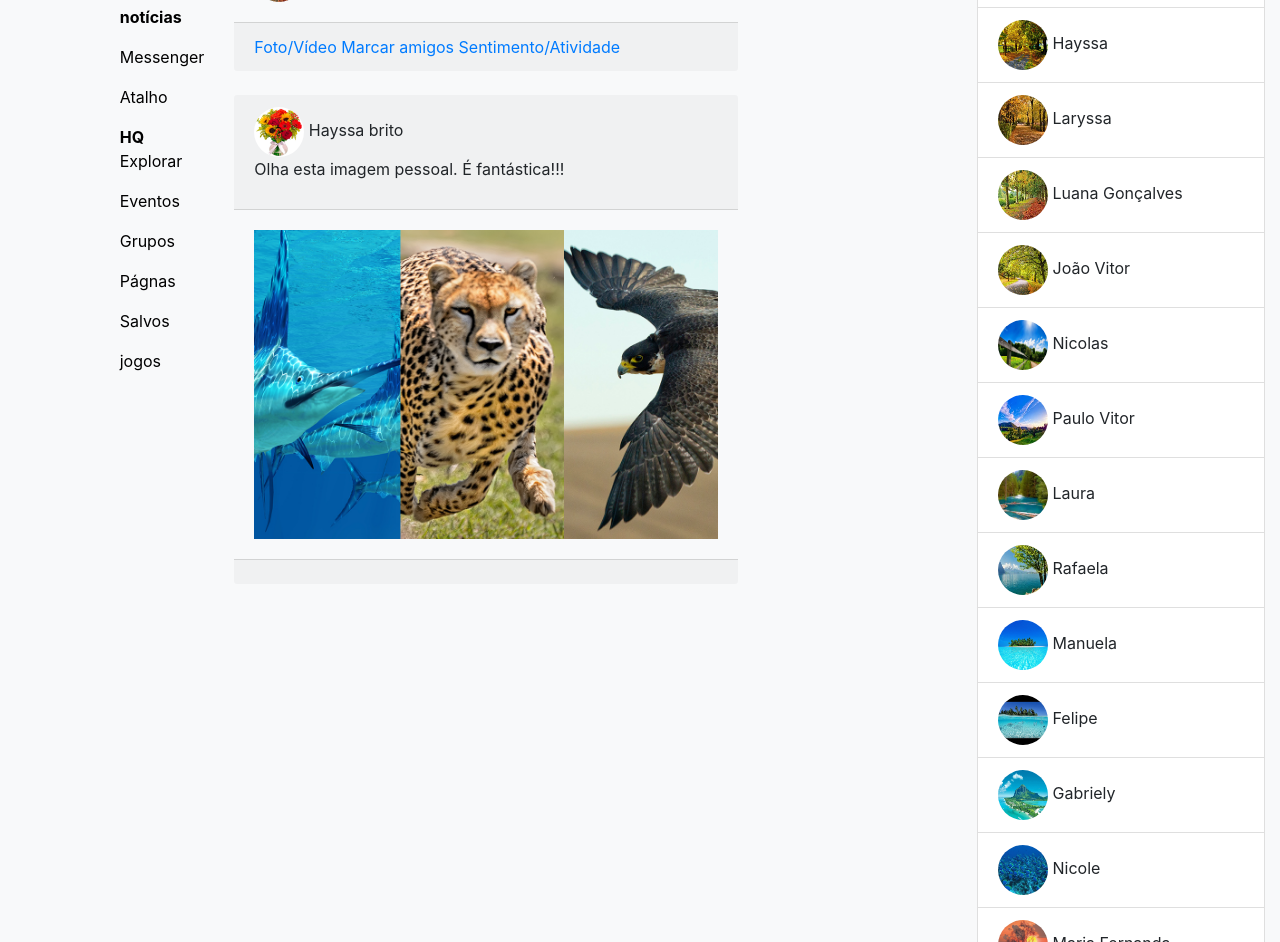
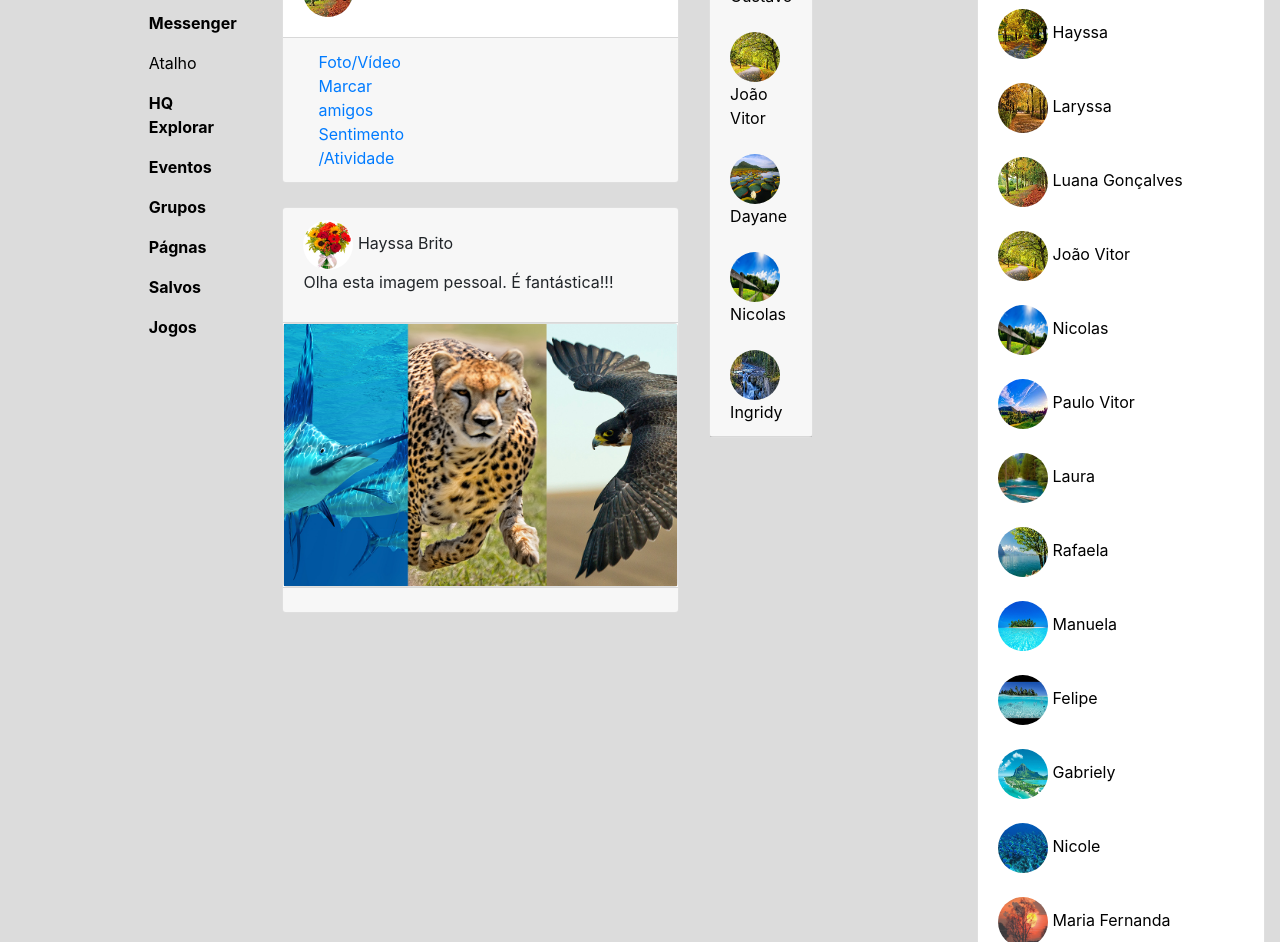
Before and after one commit to GustavoMouraPerseguine/Trabalho-de-DSW, a plain HTML site: page paginainicial.html in a window 1280 px wide. Shown: the part 183-1125 px from the top of the page. Drawn offline with Linux system fonts and the light colour scheme.

Commit message:
Triste!!!

```diff
--- a/paginainicial.html
+++ b/paginainicial.html
@@ -11,13 +11,9 @@
         <!-- Bootstrap core CSS -->
     <link href="dist/css/bootstrap.min.css" rel="stylesheet">
   </head>
-  <body class="bg-light">
+  <body style="background-color: #DCDCDC;">
     <nav style="background-color: #3b5998;" class="navbar navbar-expand-lg navbar-dark bg-">
       <div class="container">
-        <img style="border-radius: 50%; height: 50px; width: 50px;" src="Imagens/Imagem10.jpg">Luana
-        <form class="form-inline my-2 my-lg-0">
-          <input class="form-control mr-sm-10" type="search" placeholder="Pesquisar" aria-label="Pesquisar">
-        </form>
       </div>
       <div class="collapse navbar-collapse" id="conteudoNavbarSuportado">
         <ul class="navbar-nav mr-auto">
@@ -34,71 +30,91 @@
       </div>
     </nav>
 
-    <div class="container-fluid">
+    <div class="container-fluid mt-4">
       <div class="row">
         <div class="col">
 
         </div>
         <div class="col">
-          <a href="perfil.html" style="color: red;"><img style="border-radius: 50%; height: 50px; width: 50px;" src="Imagens/Imagem10.jpg"> Luana Flores</a>
+          <a href="perfil.html" style="color: blue;"><img style="border-radius: 50%; height: 50px; width: 50px;" src="Imagens/Imagem10.jpg">  <b>Luana Flores</b></a>
           <a href="" style="color: black;"><p><b>Feed de notícias</b></p></a>
-          <a href="" style="color: black;"><p>Messenger</p></a>
-          <a href="" style="color: black;"><P>Atalho</P></a>
+          <a href="" style="color: black;"><p><b>Messenger</b></p></a>
+          <a href="" style="color: black;"><p><b></b>Atalho</p></a>
           <a href="" style="color: black;"><b>HQ</b></a>
-          <a href="" style="color: black;"><P>Explorar</P></a>
-          <a href="" style="color: black;"><P>Eventos</P></a>
-          <a href="" style="color: black;"><p>Grupos</p></a>
-          <a href="" style="color: black;"><p>Págnas</p></a>
-          <a href="" style="color: black;"><p>Salvos</p></a>
-          <a href="" style="color: black;"><P>jogos</P></a>
+          <a href="" style="color: black;"><p><b>Explorar</b></p></a>
+          <a href="" style="color: black;"><p><b>Eventos</b></p></a>
+          <a href="" style="color: black;"><p><b>Grupos</b></p></a>
+          <a href="" style="color: black;"><p><b>Págnas</b></p></a>
+          <a href="" style="color: black;"><p><b>Salvos</b></p></a>
+          <a href="" style="color: black;"><p><b>Jogos</b></p></a>
         </div>
 
 
-        <div class="col-md-5">
+        <div class="col-md-4">
           <div class="row">
             <div class="col">
-          <div class="card-text-6">
+          <div class="card">
             <div class="card-header">
+              <div class="row">
+                <div class="col-4">
                 <a href="#">Criar publicação</a>
+              </div>
+              <div class="col-4">
                 <a href="#">Álbum de fotos/vídeos</a>
+              </div>
+              <div class="col-4">
                 <a href="#">Vídeo ao vivo</a>
+              </div>
+            </div>
           </div>
           <div class="card-body">
             <img style="border-radius: 50%; height: 50px; width: 50px;" src="Imagens/Imagem10.jpg"> No que você está pensando, Luana?
           </div>
           <div class="card-footer text-muted">
+            <div class="row"></div>
+              <div class="col-4">
               <a href="#">Foto/Vídeo</a>
-
-
+            </div>
+            <div class="col-4">
               <a href="#">Marcar amigos</a>
-
-
+            </div>
+            <div class="col-4">
               <a href="#">Sentimento/Atividade</a>
             </div>
           </div>
         </div>
       </div>
-    <br>
+    </div>
         <div class="row">
-          <div class="col">
-            <div class="card-text-6">
+          <div class="col mt-4">
+            <div class="card">
               <div class="card-header">
-                <img style="border-radius: 50%; height: 50px; width: 50px;" src="Imagens/Imagem3.jpg"> Hayssa brito
+                <img style="border-radius: 50%; height: 50px; width: 50px;" src="Imagens/Imagem3.jpg"> Hayssa Brito
                 <p>Olha esta imagem pessoal. É fantástica!!!</p>
               </div>
-              <div class="card-body">
-                <img style="width: 100%;" src="Imagens/Imagem5.png">
+              <div class="card">
+                <img style="width: 100%; height: 100%;" src="Imagens/Imagem5.png">
               </div>
               <div class="card-footer text-muted">
               </div>
               </div>
             </div>
           </div>
-
         </div>
 
+
       <div class="col">
-
+        <div class="card">
+          <div class="card-header">
+            Stories
+            <ul class="list-group list-group-flush">
+              <a href="#" style="color: black;" class="mt-4"><img src="Imagens/Imagem29.jpg" style="border-radius: 50%; height: 50px; width: 50px;">  Gustavo</a>
+              <a href="#" style="color: black;" class="mt-4"><img src="Imagens/Imagem11.jpg" style="border-radius: 50%; height: 50px; width: 50px;"> João Vitor</a>
+              <a href="#" style="color: black;" class="mt-4"><img src="Imagens/Imagem21.jpeg" style="border-radius: 50%; height: 50px; width: 50px;"> Dayane</a>
+              <a href="#" style="color: black;" class="mt-4"><img src="Imagens/Imagem12.jpg" style="border-radius: 50%; height: 50px; width: 50px;"> Nicolas</a>
+              <a href="#" style="color: black;" class="mt-4"><img src="Imagens/Imagem23.jpg" style="border-radius: 50%; height: 50px; width: 50px;"> Ingridy</a>
+          </div>
+        </div>
       </div>
 
       <div class="col">
@@ -110,28 +126,28 @@
               Bate-Papo
             </div>
             <ul class="list-group list-group-flush">
-              <li class="list-group-item"><img src="Imagens/Imagem29.jpg" style="border-radius: 50%; height: 50px; width: 50px;"> Gustavo Moura</li>
-              <li class="list-group-item"><img src="Imagens/Imagem8.jpg" style="border-radius: 50%; height: 50px; width: 50px;"> Hayssa</li>
-              <li class="list-group-item"><img src="Imagens/Imagem9.jpg" style="border-radius: 50%; height: 50px; width: 50px;"> Laryssa</li>
-              <li class="list-group-item"><img src="Imagens/Imagem10.jpg" style="border-radius: 50%; height: 50px; width: 50px;"> Luana Gonçalves</li>
-              <li class="list-group-item"><img src="Imagens/Imagem11.jpg" style="border-radius: 50%; height: 50px; width: 50px;"> João Vitor</li>
-              <li class="list-group-item"><img src="Imagens/Imagem12.jpg" style="border-radius: 50%; height: 50px; width: 50px;"> Nicolas</li>
-              <li class="list-group-item"><img src="Imagens/Imagem13.jpg" style="border-radius: 50%; height: 50px; width: 50px;"> Paulo Vitor</li>
-              <li class="list-group-item"><img src="Imagens/Imagem14.jpg" style="border-radius: 50%; height: 50px; width: 50px;"> Laura</li>
-              <li class="list-group-item"><img src="Imagens/Imagem15.jpg" style="border-radius: 50%; height: 50px; width: 50px;"> Rafaela</li>
-              <li class="list-group-item"><img src="Imagens/Imagem16.jpg" style="border-radius: 50%; height: 50px; width: 50px;"> Manuela</li>
-              <li class="list-group-item"><img src="Imagens/Imagem17.jpg" style="border-radius: 50%; height: 50px; width: 50px;"> Felipe</li>
-              <li class="list-group-item"><img src="Imagens/Imagem18.jpg" style="border-radius: 50%; height: 50px; width: 50px;"> Gabriely</li>
-              <li class="list-group-item"><img src="Imagens/Imagem19.jpg" style="border-radius: 50%; height: 50px; width: 50px;"> Nicole</li>
-              <li class="list-group-item"><img src="Imagens/Imagem20.jpeg" style="border-radius: 50%; height: 50px; width: 50px;"> Maria Fernanda</li>
-              <li class="list-group-item"><img src="Imagens/Imagem21.jpeg" style="border-radius: 50%; height: 50px; width: 50px;"> Dayane</li>
-              <li class="list-group-item"><img src="Imagens/Imagem22.jpg" style="border-radius: 50%; height: 50px; width: 50px;"> Isis</li>
-              <li class="list-group-item"><img src="Imagens/Imagem23.jpg" style="border-radius: 50%; height: 50px; width: 50px;"> Ingridy</li>
-              <li class="list-group-item"><img src="Imagens/Imagem24.jpg" style="border-radius: 50%; height: 50px; width: 50px;"> Henrique</li>
-              <li class="list-group-item"><img src="Imagens/Imagem25.jpg" style="border-radius: 50%; height: 50px; width: 50px;"> Beatriz</li>
-              <li class="list-group-item"><img src="Imagens/Imagem26.jpg" style="border-radius: 50%; height: 50px; width: 50px;"> Jean</li>
-              <li class="list-group-item"><img src="Imagens/Imagem27.jpg" style="border-radius: 50%; height: 50px; width: 50px;"> Eloisa</li>
-              <li class="list-group-item"><img src="Imagens/Imagem28.jpg" style="border-radius: 50%; height: 50px; width: 50px;"> Talita</li>
+              <a href="#" style="color: black;"><li class="list-group-item"><img src="Imagens/Imagem29.jpg" style="border-radius: 50%; height: 50px; width: 50px;"> Gustavo Moura</li></a>
+              <a href="#" style="color: black;"><li class="list-group-item"><img src="Imagens/Imagem8.jpg" style="border-radius: 50%; height: 50px; width: 50px;"> Hayssa</li></a>
+              <a href="#" style="color: black;"><li class="list-group-item"><img src="Imagens/Imagem9.jpg" style="border-radius: 50%; height: 50px; width: 50px;"> Laryssa</li></a>
+              <a href="#" style="color: black;"><li class="list-group-item"><img src="Imagens/Imagem10.jpg" style="border-radius: 50%; height: 50px; width: 50px;"> Luana Gonçalves</li></a>
+              <a href="#" style="color: black;"><li class="list-group-item"><img src="Imagens/Imagem11.jpg" style="border-radius: 50%; height: 50px; width: 50px;"> João Vitor</li></a>
+              <a href="#" style="color: black;"><li class="list-group-item"><img src="Imagens/Imagem12.jpg" style="border-radius: 50%; height: 50px; width: 50px;"> Nicolas</li></a>
+              <a href="#" style="color: black;"><li class="list-group-item"><img src="Imagens/Imagem13.jpg" style="border-radius: 50%; height: 50px; width: 50px;"> Paulo Vitor</li></a>
+              <a href="#" style="color: black;"><li class="list-group-item"><img src="Imagens/Imagem14.jpg" style="border-radius: 50%; height: 50px; width: 50px;"> Laura</li></a>
+              <a href="#" style="color: black;"><li class="list-group-item"><img src="Imagens/Imagem15.jpg" style="border-radius: 50%; height: 50px; width: 50px;"> Rafaela</li></a>
+              <a href="#" style="color: black;"><li class="list-group-item"><img src="Imagens/Imagem16.jpg" style="border-radius: 50%; height: 50px; width: 50px;"> Manuela</li></a>
+              <a href="#" style="color: black;"><li class="list-group-item"><img src="Imagens/Imagem17.jpg" style="border-radius: 50%; height: 50px; width: 50px;"> Felipe</li></a>
+              <a href="#" style="color: black;"><li class="list-group-item"><img src="Imagens/Imagem18.jpg" style="border-radius: 50%; height: 50px; width: 50px;"> Gabriely</li></a>
+              <a href="#" style="color: black;"><li class="list-group-item"><img src="Imagens/Imagem19.jpg" style="border-radius: 50%; height: 50px; width: 50px;"> Nicole</li></a>
+              <a href="#" style="color: black;"><li class="list-group-item"><img src="Imagens/Imagem20.jpeg" style="border-radius: 50%; height: 50px; width: 50px;"> Maria Fernanda</li></a>
+              <a href="#" style="color: black;"><li class="list-group-item"><img src="Imagens/Imagem21.jpeg" style="border-radius: 50%; height: 50px; width: 50px;"> Dayane</li></a>
+              <a href="#" style="color: black;"><li class="list-group-item"><img src="Imagens/Imagem22.jpg" style="border-radius: 50%; height: 50px; width: 50px;"> Isis</li></a>
+              <a href="#" style="color: black;"><li class="list-group-item"><img src="Imagens/Imagem23.jpg" style="border-radius: 50%; height: 50px; width: 50px;"> Ingridy</li></a>
+              <a href="#" style="color: black;"><li class="list-group-item"><img src="Imagens/Imagem24.jpg" style="border-radius: 50%; height: 50px; width: 50px;"> Henrique</li></a>
+              <a href="#" style="color: black;"><li class="list-group-item"><img src="Imagens/Imagem25.jpg" style="border-radius: 50%; height: 50px; width: 50px;"> Beatriz</li></a>
+              <a href="#" style="color: black;"><li class="list-group-item"><img src="Imagens/Imagem26.jpg" style="border-radius: 50%; height: 50px; width: 50px;"> Jean</li></a>
+              <a href="#" style="color: black;"><li class="list-group-item"><img src="Imagens/Imagem27.jpg" style="border-radius: 50%; height: 50px; width: 50px;"> Eloisa</li></a>
+              <a href="#" style="color: black;"><li class="list-group-item"><img src="Imagens/Imagem28.jpg" style="border-radius: 50%; height: 50px; width: 50px;"> Talita</li></a>
             </ul>
           </div>
         </div>
```
Also changed, not shown: perfil.html (+10 -23 lines). Lines whose indentation alone changed are shown as unchanged.
